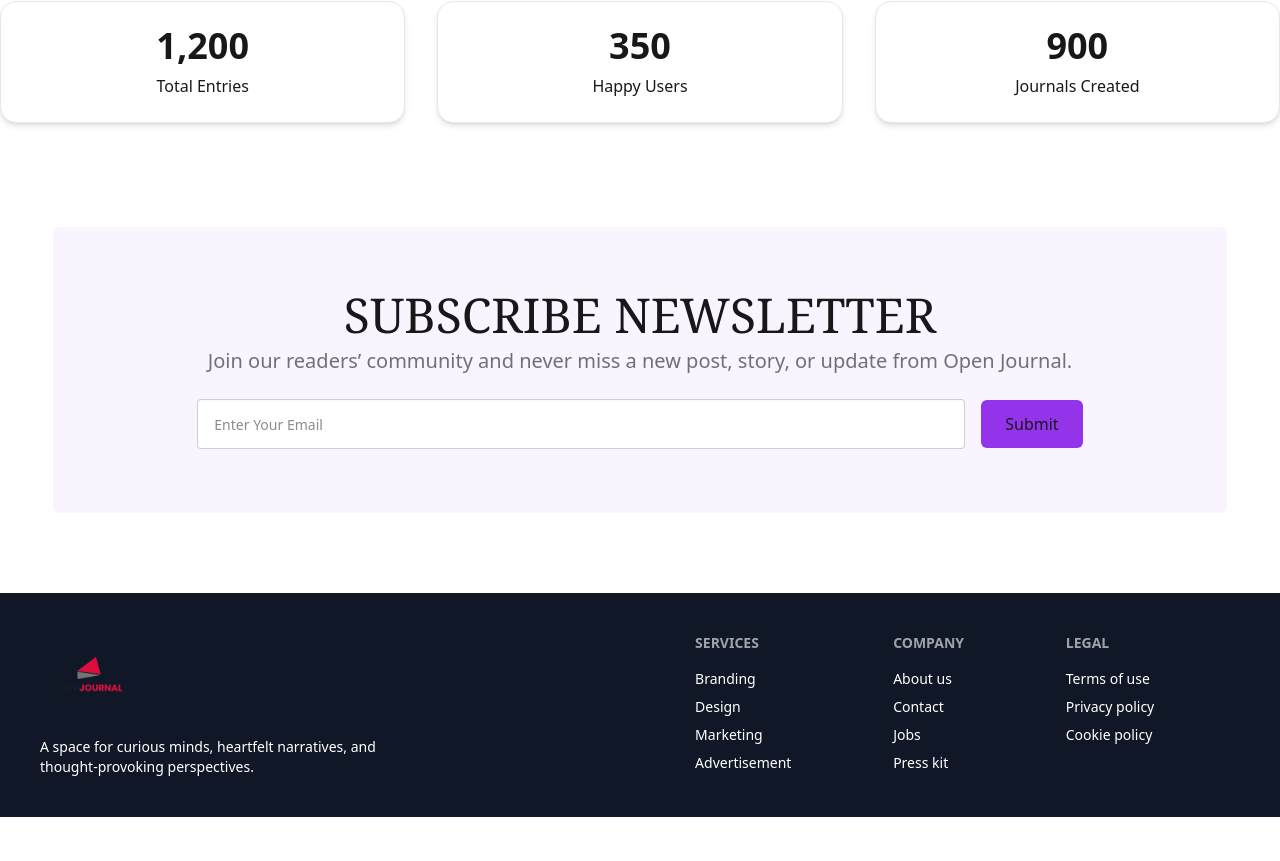
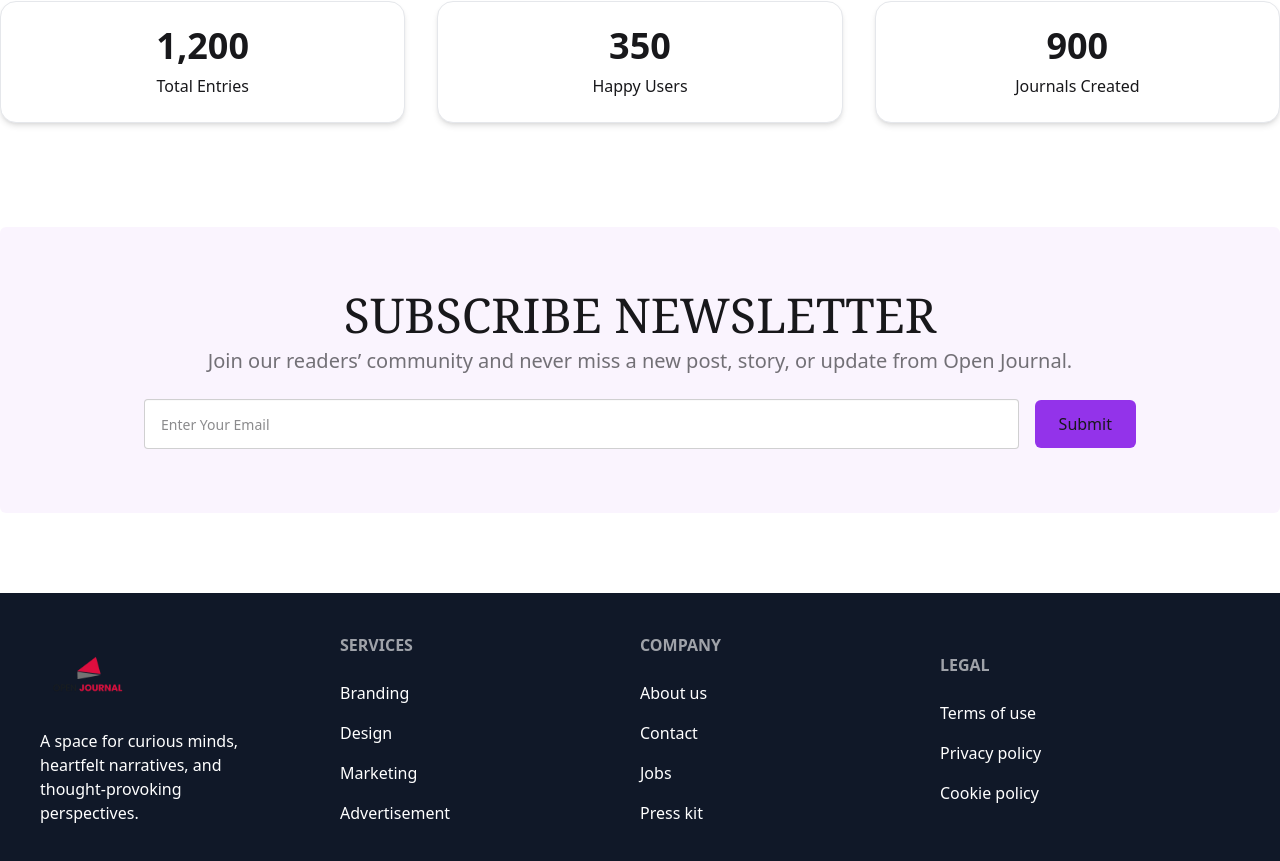
Before and after one commit to ratulislam46/openjournal-client, a React (Vite) app: page / in a window 1280 px wide. Shown: the part 4229-5090 px from the top of the page. Before the commit the page ends 5046 px from the top, so only its background shows below. Built offline with nearby package versions, Linux system fonts and the light colour scheme; no server answers.

Commit message:
Modify footer

```diff
--- a/src/Components/Footer/Footer.jsx
+++ b/src/Components/Footer/Footer.jsx
@@ -3,34 +3,36 @@ import logo from '../../../public/logo.png'
 
 const Footer = () => {
     return (
-        <footer className="footer sm:footer-horizontal bg-gray-900 text-white p-10">
-            <aside>
-                <img src={logo} alt="log" className='w-24'/>
+        <footer className="bg-gray-900 text-white p-10">
+            <div className='container mx-auto grid grid-cols-1 md:grid-cols-4 items-center '>
+                <div>
+                    <img src={logo} alt="log" className='w-24' />
                     <p className='w-[70%]'>
                         A space for curious minds,
                         heartfelt narratives, and thought-provoking perspectives.
                     </p>
-            </aside>
-            <nav>
+                </div>
+                <div className='flex flex-col gap-4'>
                     <h6 className="footer-title">Services</h6>
                     <a className="link link-hover">Branding</a>
                     <a className="link link-hover">Design</a>
                     <a className="link link-hover">Marketing</a>
                     <a className="link link-hover">Advertisement</a>
-            </nav>
-            <nav>
+                </div>
+                <div className='flex flex-col gap-4'>
                     <h6 className="footer-title">Company</h6>
                     <a className="link link-hover">About us</a>
                     <a className="link link-hover">Contact</a>
                     <a className="link link-hover">Jobs</a>
                     <a className="link link-hover">Press kit</a>
-            </nav>
-            <nav>
+                </div>
+                <div className='flex flex-col gap-4'>
                     <h6 className="footer-title">Legal</h6>
                     <a className="link link-hover">Terms of use</a>
                     <a className="link link-hover">Privacy policy</a>
                     <a className="link link-hover">Cookie policy</a>
-            </nav>
+                </div>
+            </div>
         </footer>
     );
 };
--- a/src/Components/Navbar/Navbar.jsx
+++ b/src/Components/Navbar/Navbar.jsx
@@ -113,9 +113,10 @@ const Navbar = () => {
                                                 )}
                                             </div>
 
-                                            <p className="text-center font-medium mb-2">
+                                            <p className="text-center text-2xl font-medium mb-2">
                                                 {user?.displayName || user?.email || "User"}
                                             </p>
+                                            <div className='border mb-4'></div>
 
                                             <Link
                                                 to="/my-profile"
--- a/src/Home/NewLetter.jsx
+++ b/src/Home/NewLetter.jsx
@@ -19,7 +19,7 @@ const NewLetter = () => {
             viewport={{ once: true, amount: 0.3 }} // <--- animation only once
             transition={{ duration: 0.8 }}
         >
-            <div className="w-11/12 mx-auto py-16 rounded-md bg-primary/5 px-6 lg:px-36">
+            <div className="py-16 rounded-md bg-primary/5 px-6 lg:px-36">
                 <motion.h1
                     className="text-xl md:text-3xl lg:text-5xl font-serif uppercase text-center"
                     initial={{ scale: 0.8, opacity: 0 }}
--- a/src/Share/AllBlogs/ShowAllBlogs.jsx
+++ b/src/Share/AllBlogs/ShowAllBlogs.jsx
@@ -61,7 +61,7 @@ const ShowAllBlogs = ({ blog }) => {
                     <div className="flex flex-col sm:flex-row gap-3 pt-2">
                         <Link
                             to={`/blog_details/${_id}`}
-                            className="btn btn-outline btn-info flex-1 text-center py-2 px-4 transition-colors hover:bg-blue-50"
+                            className="btn btn-outline btn-info flex-1 text-center py-2 px-4 transition-colors"
                             aria-label={`View details of ${title}`}
                         >
                             Details
@@ -69,7 +69,7 @@ const ShowAllBlogs = ({ blog }) => {
 
                         <button
                             onClick={() => handleWishList(_id)}
-                            className="btn btn-outline btn-success flex-1 py-2 px-4 transition-colors hover:bg-green-50"
+                            className="btn btn-outline btn-success flex-1 py-2 px-4 transition-colors"
                             aria-label={`Add ${title} to wishlist`}
                         >
                             Wishlist
```
Lines whose indentation alone changed are shown as unchanged.
